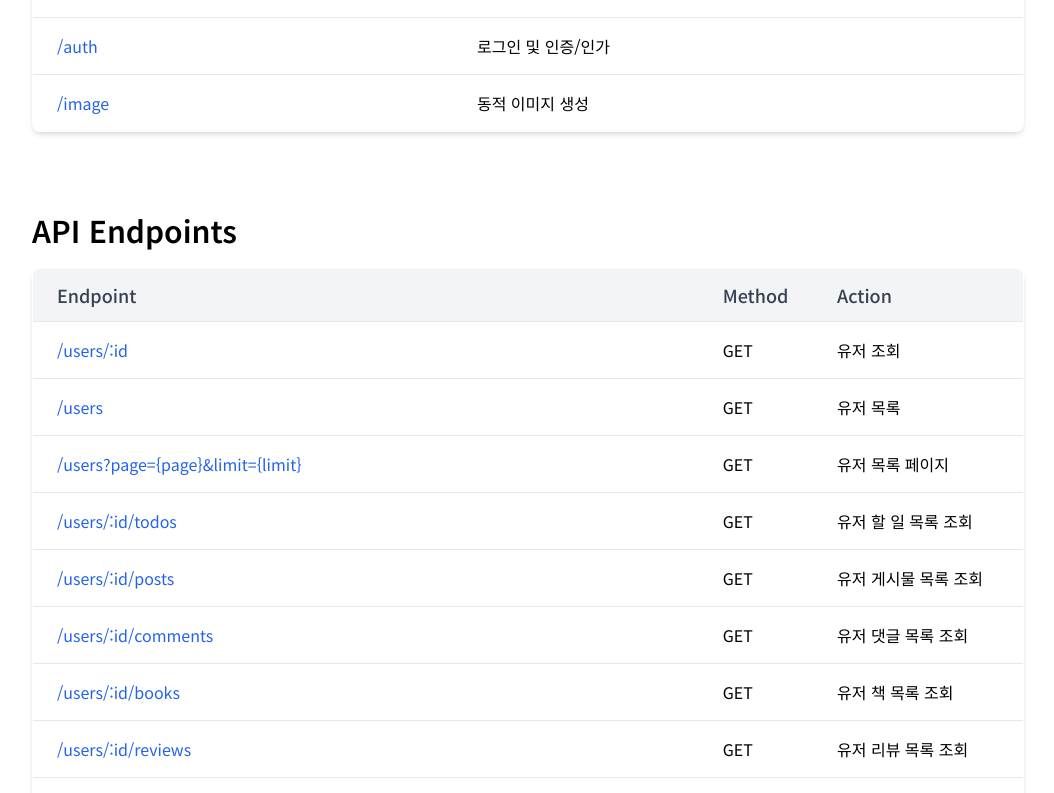
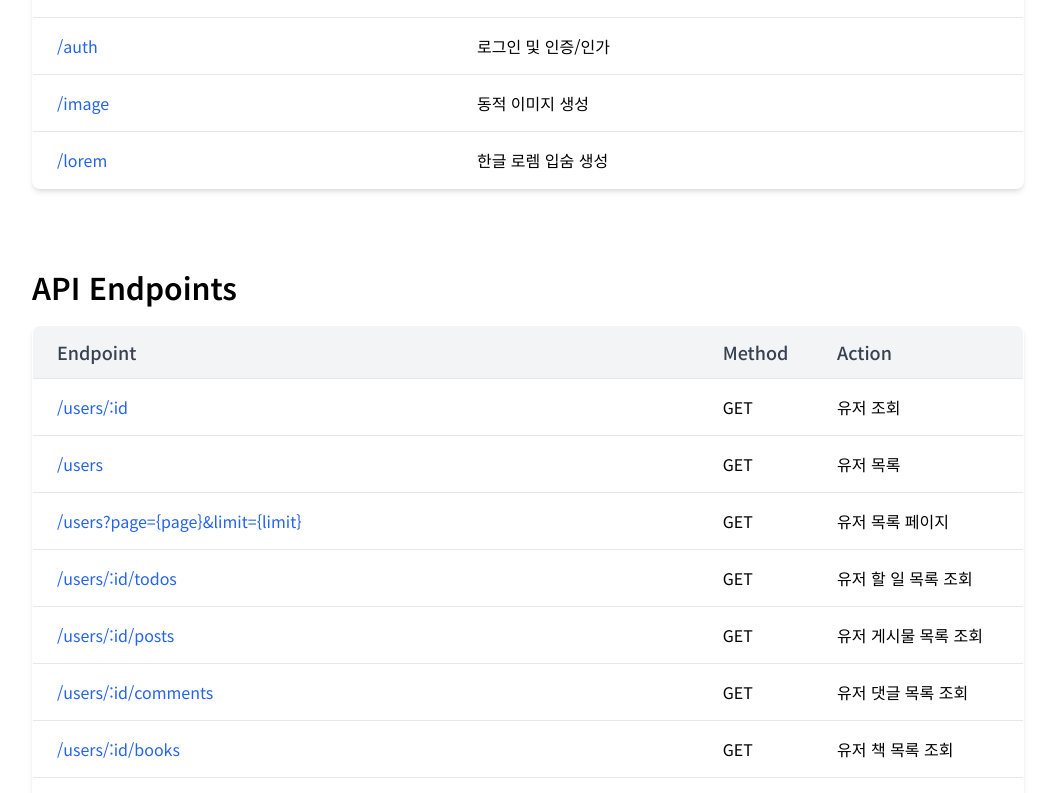
Before and after one commit to NamJongtae/koreanDummyJSON, a Next.js app: page / in a window 1280 px wide. Shown: the part 1827-2620 px from the top of the page, without its empty margins (112-1166 px from the left). Built offline with nearby package versions, Linux system fonts and the light colour scheme; no server answers.

Commit message:
Chore: api-endpoints-data 및 resource-data에 lorem 데이터 추가

```diff
--- a/src/table-data/api-endpoints-data.ts
+++ b/src/table-data/api-endpoints-data.ts
@@ -290,11 +290,21 @@ export const API_ENDPOINT_DATA = [
     method: "GET",
     action: "토큰 재발급"
   },
+
+  // image endpoints
   {
     endpoint:
       "/image?size={size}&bgColor={bgColor}&text={text}&ext={ext}&textColor={textColor}",
     url: "/image?size=500&bgColor=2E64FE&text=KoreanDummyJSON&ext=jpg&textColor=FFFFFF",
     method: "GET",
     action: "동적 이미지 생성"
+  },
+
+  // lorem endpoints
+  {
+    endpoint: "/lorem?mode={mode}&count={count}&length={length}",
+    url: "/lorem?mode=p&count=2&length=200",
+    method: "GET",
+    action: "한글 로렘 입숨 생성"
   }
 ];
--- a/src/table-data/resources-data.ts
+++ b/src/table-data/resources-data.ts
@@ -6,5 +6,6 @@ export const RESOURCES_DATA = [
   { resource: "/books", info: "책 100개" },
   { resource: "/reviews", info: "리뷰 500개" },
   { resource: "/auth", info: "로그인 및 인증/인가" },
-  { resource: "/image", info: "동적 이미지 생성" }
+  { resource: "/image", info: "동적 이미지 생성" },
+  { resource: "/lorem", info: "한글 로렘 입숨 생성" }
 ];
```
